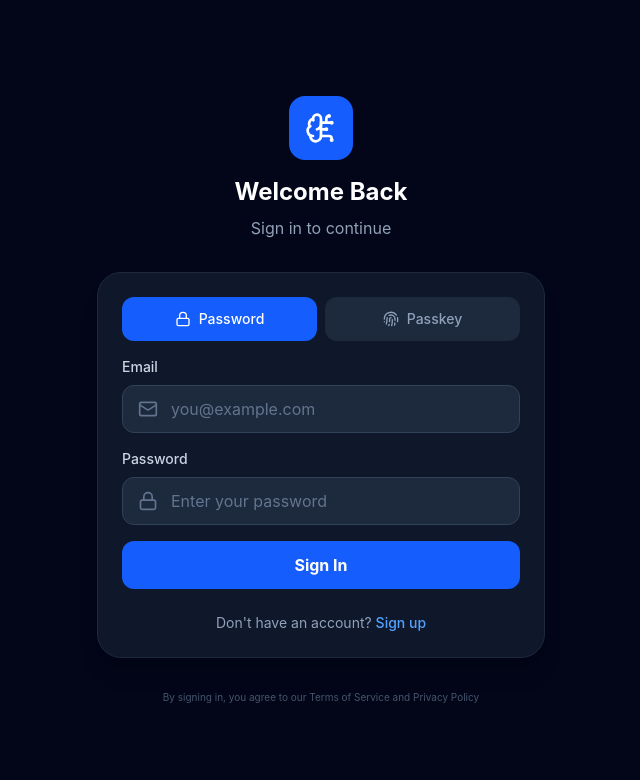
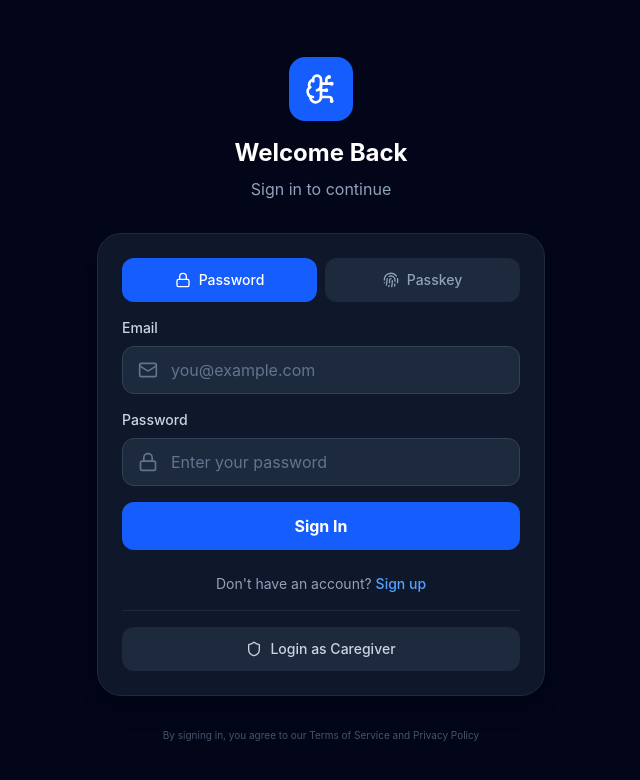
Before and after one commit to Projects-codelive/CogniscanNakshatra, a React app in the folder frontend/: page /login in a window 1280 px wide. Shown: the top 780 px of the page, without its empty margins (319-959 px from the left). Built offline with nearby package versions, Linux system fonts and the light colour scheme; no server answers; the HTML template or start-up script is replaced by a standard one.

Commit message:
Add caregiver login link to patient login page

```diff
--- a/frontend/src/i18n/locales/en.json
+++ b/frontend/src/i18n/locales/en.json
@@ -88,6 +88,7 @@
     "signingIn": "Signing in...",
     "noAccount": "Don't have an account?",
     "signUp": "Sign up",
+    "loginAsCaregiver": "Login as Caregiver",
     "errors": {
       "enterCredentials": "Please enter your email and password",
       "noAccount": "No account found with this email",
--- a/frontend/src/pages/Login.jsx
+++ b/frontend/src/pages/Login.jsx
@@ -2,7 +2,7 @@ import { useState } from 'react';
 import { useNavigate, Link } from 'react-router-dom';
 import { useTranslation } from 'react-i18next';
 import useAuthStore from '../store/useAuthStore';
-import { Mail, Lock, Loader2, BrainCircuit, KeyRound, Fingerprint } from 'lucide-react';
+import { Mail, Lock, Loader2, BrainCircuit, KeyRound, Fingerprint, Shield } from 'lucide-react';
 import { authenticateWithPasskey, isPasskeySupported } from '../utils/passkey';
 
 export default function Login() {
@@ -235,6 +235,16 @@ export default function Login() {
                 </Link>
               </p>
             </div>
+
+            <div className="border-t border-slate-800 pt-4 mt-4">
+              <Link
+                to="/caregiver/login"
+                className="flex items-center justify-center gap-2 w-full h-11 bg-slate-800 hover:bg-slate-700 text-slate-300 rounded-xl font-medium text-sm transition-colors"
+              >
+                <Shield className="w-4 h-4" />
+                {t('login.loginAsCaregiver')}
+              </Link>
+            </div>
           </div>
         </div>
 
```
Also changed, not shown: frontend/src/i18n/locales/hi.json, frontend/src/i18n/locales/mr.json.
